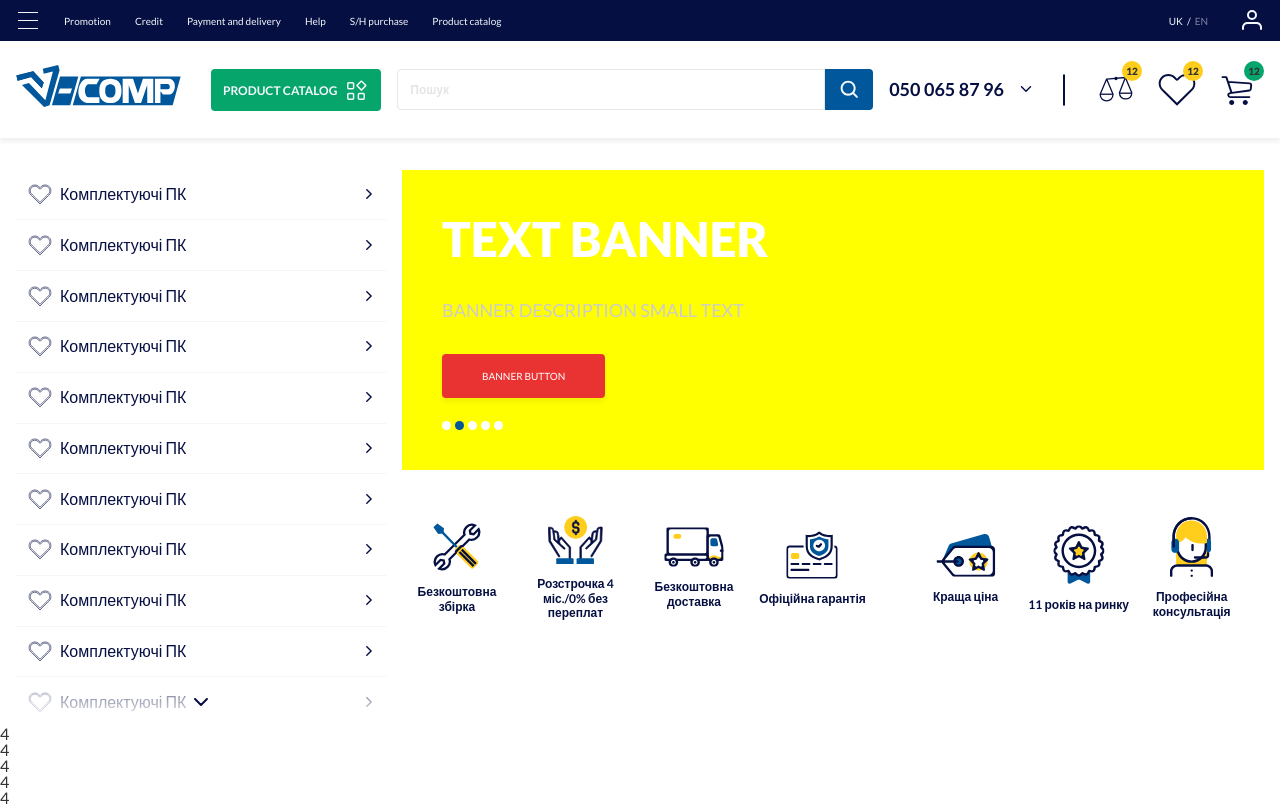
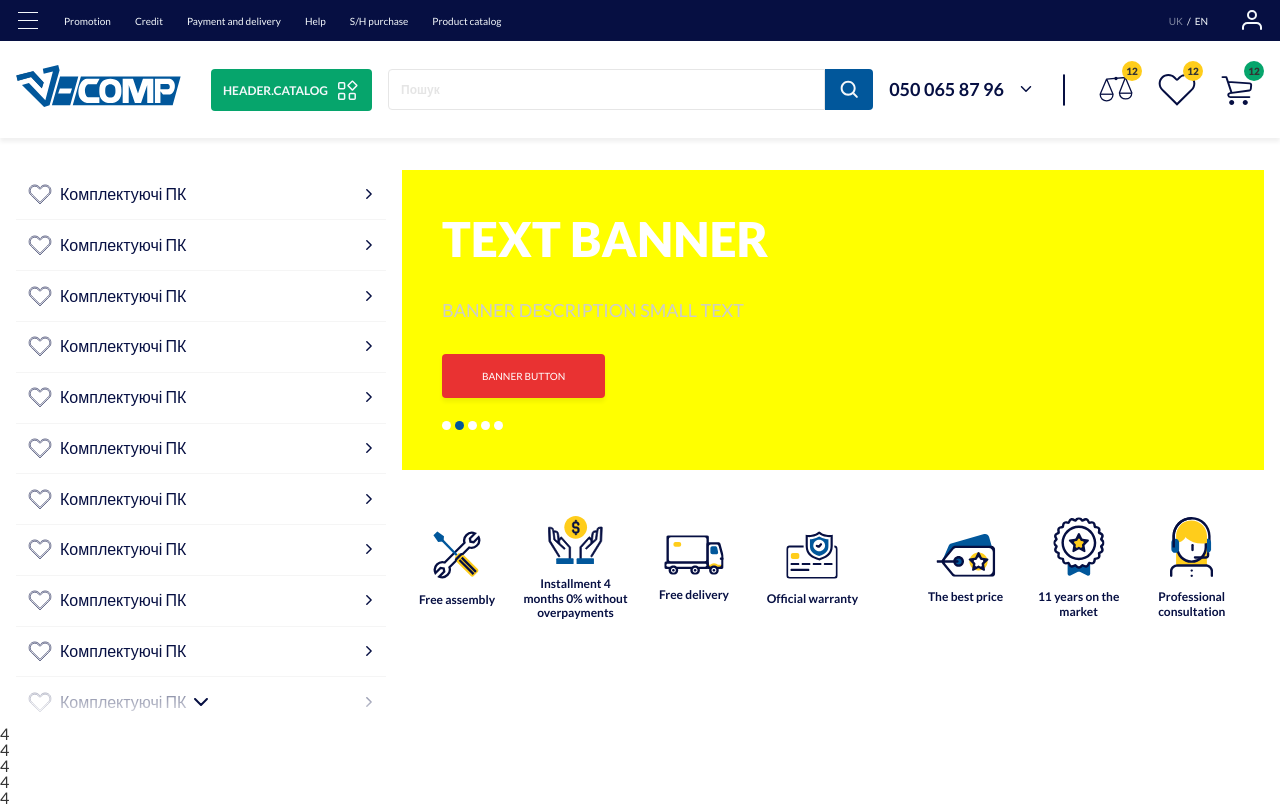
Before and after one commit to Brewery-Code/pc-hub, a React (Vite) app in the folder frontend/: page /home in a window 1280 px wide. Shown: the top 806 px of the page. Built offline with nearby package versions, Linux system fonts and the light colour scheme.

Commit message:
Made some changes at the localization settings

```diff
--- a/frontend/src/components/Header/Navigation/BurgerMenu/BurgerMenu.jsx
+++ b/frontend/src/components/Header/Navigation/BurgerMenu/BurgerMenu.jsx
@@ -30,11 +30,11 @@ export default function BurgerMenu({ isBurgerMenuOpen, toggleBurgerMenu }) {
     }
   };
 
-  const language = useSelector((state) => { state.language.value });
+  const language = useSelector((state) => state.language.value);
   const dispatch = useDispatch();
   const handleLanguage = () => { dispatch(toggleLanguage()); };
 
-  const { t } = useTranslation();
+  const { t } = useTranslation('components');
 
   const information = [
     t('information.promotion'),
@@ -80,9 +80,9 @@ export default function BurgerMenu({ isBurgerMenuOpen, toggleBurgerMenu }) {
           <div className={`${styles.language} ${styles['only-mobile']}`}
             onClick={handleLanguage}
           >
-            <div className={styles.language_uk}>UK</div>
+            <div className={`${styles.language} ${language === 'uk' ? '' : styles.language_inactive}`}>UK</div>
             <span>/</span>
-            <div className={`${styles.language_en} ${styles.language_inactive}`}>EN</div>
+            <div className={`${styles.language} ${language === 'en' ? '' : styles.language_inactive}`}>EN</div>
           </div>
           <div className={styles.account}>
             <ProfileIcon className={`${styles.account__icon} ${styles['only-mobile']}`} />
--- a/frontend/src/components/Header/Navigation/Navigation.jsx
+++ b/frontend/src/components/Header/Navigation/Navigation.jsx
@@ -17,7 +17,7 @@ export default function Navigation() {
   const handleLanguage = () => { dispatch(toggleLanguage()); };
 
 
-  const { t } = useTranslation();
+  const { t } = useTranslation('components');
 
   return (
     <nav className={styles.navigation}>
@@ -42,9 +42,9 @@ export default function Navigation() {
             <div className={styles.language}
               onClick={handleLanguage}
             >
-              <div className={styles.language_uk}>UK</div>
+              <div className={`${styles.language} ${language === 'uk' ? '' : styles.language_inactive}`}>UK</div>
               <span>/</span>
-              <div className={`${styles.language_en} ${styles.language_inactive}`}>EN</div>
+              <div className={`${styles.language} ${language === 'en' ? '' : styles.language_inactive}`}>EN</div>
             </div>
             <div className={styles.settings__profile}>
               <ProfileIcon />
--- a/frontend/src/components/Header/Navigation/Navigation.module.css
+++ b/frontend/src/components/Header/Navigation/Navigation.module.css
@@ -83,6 +83,7 @@
   display: flex;
   align-items: center;
   gap: 4px;
+  cursor: pointer;
 }
 
 .language_inactive {
--- a/frontend/src/i18n.js
+++ b/frontend/src/i18n.js
@@ -3,8 +3,10 @@ import { initReactI18next } from 'react-i18next';
 import Backend from 'i18next-http-backend'; // якщо завантажуєте переклади через API
 import LanguageDetector from 'i18next-browser-languagedetector'; // для автоматичного виявлення мови
 
-import en from './locales/en/components.json';
-import uk from './locales/uk/components.json';
+import enComponents from './locales/en/components.json';
+import ukComponents from './locales/uk/components.json';
+import enHome from './locales/en/home.json';
+import ukHome from './locales/uk/home.json';
 
 i18n
   .use(Backend) // для завантаження перекладів з серверу
@@ -13,10 +15,12 @@ i18n
   .init({
     resources: {
       en: {
-        translation: en,
+        components: enComponents,
+        home: enHome,
       },
       uk: {
-        translation: uk,
+        components: ukComponents,
+        home: ukHome,
       },
     },
     fallbackLng: 'en', // мова за замовчуванням
--- a/frontend/src/locales/en/home.json
+++ b/frontend/src/locales/en/home.json
@@ -0,0 +1,11 @@
+{
+  "advantage": {
+    "assembly": "Free assembly",
+    "installment": "Installment 4 months 0% without overpayments",
+    "delivery": "Free delivery",
+    "warranty": "Official warranty",
+    "price": "The best price",
+    "experience": "11 years on the market",
+    "consultation": "Professional consultation"
+  }
+}
--- a/frontend/src/locales/uk/home.json
+++ b/frontend/src/locales/uk/home.json
@@ -0,0 +1,11 @@
+{
+  "advantage": {
+    "assembly": "Бзекоштовна зібрка",
+    "installment": "Розстрочка 4 міс. 0% без переплат",
+    "delivery": "Бзекоштовна доставка",
+    "warranty": "Офіційна гарантія",
+    "price": "Краща ціна",
+    "experience": "11 років на ринку",
+    "consultation": "Професійна консультація"
+  }
+}
--- a/frontend/src/pages/Home/Hero/Advantages/Advantages.jsx
+++ b/frontend/src/pages/Home/Hero/Advantages/Advantages.jsx
@@ -1,3 +1,4 @@
+import { useTranslation } from 'react-i18next';
 import { ReactComponent as AssemblyIcon } from '../../../../assets/icons/advantages-assembly.svg';
 import { ReactComponent as ConsultationIcon } from '../../../../assets/icons/advantages-consultation.svg';
 import { ReactComponent as DeliveryIcon } from '../../../../assets/icons/advantages-delivery.svg';
@@ -8,38 +9,39 @@ import { ReactComponent as YearsIcon } from '../../../../assets/icons/advantages
 import styles from './Advantages.module.css';
 
 export default function Advantages() {
+  const { t } = useTranslation('home');
   return (
     <div className={styles.advantages}>
       <div className={styles.advantages__row}>
         <div className={styles.advantages__item}>
           <AssemblyIcon />
-          <p>Безкоштовна збірка</p>
+          <p>{t('advantage.assembly')}</p>
         </div>
         <div className={styles.advantages__item}>
           <InstallmentIcon />
-          <p>Розстрочка 4 міс./0% без переплат</p>
+          <p>{t('advantage.installment')}</p>
         </div>
         <div className={styles.advantages__item}>
           <DeliveryIcon />
-          <p>Безкоштовна доставка</p>
+          <p>{t('advantage.delivery')}</p>
         </div>
         <div className={styles.advantages__item}>
           <WarrantyIcon />
-          <p>Офіційна гарантія</p>
+          <p>{t('advantage.warranty')}</p>
         </div>
       </div>
       <div className={styles.advantages__row}>
         <div className={styles.advantages__item}>
           <PriceIcon />
-          <p>Краща ціна</p>
+          <p>{t('advantage.price')}</p>
         </div>
         <div className={styles.advantages__item}>
           <YearsIcon />
-          <p>11 років на ринку</p>
+          <p>{t('advantage.experience')}</p>
         </div>
         <div className={styles.advantages__item}>
           <ConsultationIcon />
-          <p>Професійна консультація</p>
+          <p>{t('advantage.consultation')}</p>
         </div>
       </div>
     </div>
```
